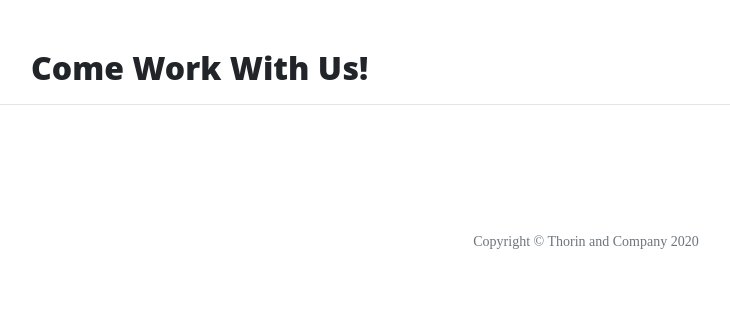
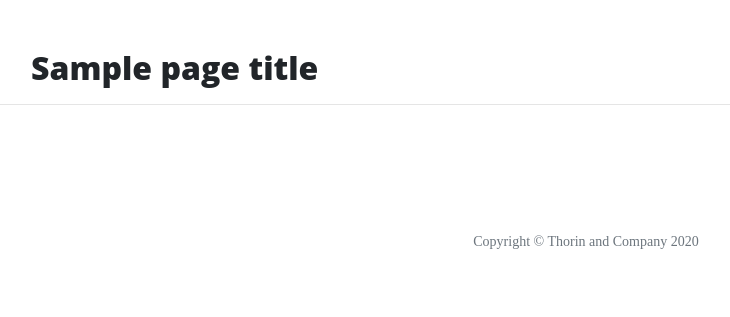
Before and after one commit to Andeweg01/Flask_firstApp, a Python web app: template flask/templates/careers.html in a window 1280 px wide. Shown: the part 629-946 px from the top of the page, without its empty margins (54-784 px from the left). Run offline with Jinja, Linux system fonts and the light colour scheme; the template is opened without the code that fills it: most values are stand-ins (such as "Sample title", 1, 10 or a date in 2020); some libraries are stand-ins or nearby versions.

Commit message:
data from backend to html templates added

```diff
--- a/flask/run.py
+++ b/flask/run.py
@@ -11,17 +11,17 @@ def index():
 
 @app.route('/about')
 def about():
-    return render_template("about.html")
+    return render_template("about.html", page_title="About")
 
 
 @app.route('/contact')
 def contact():
-    return render_template("contact.html")
+    return render_template("contact.html", page_title="Contact")
 
 
 @app.route('/careers')
 def careers():
-    return render_template("careers.html")
+    return render_template("careers.html", page_title="Careers")
 
 
 if __name__ == '__main__':
--- a/flask/templates/about.html
+++ b/flask/templates/about.html
@@ -1,5 +1,5 @@
 {% extends 'base.html' %} {% block content %}
-<h2>About</h2>
+<h2>{{ page_title }}</h2>
 <p>
 	The formation of the group grew out of a meeting Gandalf had with Thorin in Bree which kindled Thorin's interest in
 	recapturing his long lost family inheritance. (Thorin's grandfather had been the king of the Lonely Mountain when
--- a/flask/templates/careers.html
+++ b/flask/templates/careers.html
@@ -1,3 +1,3 @@
 {% extends 'base.html' %} {% block content %}
-<h2>Come Work With Us!</h2>
+<h2>{{ page_title }}</h2>
 {% endblock %}
--- a/flask/templates/contact.html
+++ b/flask/templates/contact.html
@@ -1,3 +1,3 @@
 {% extends 'base.html' %} {% block content %}
-<h1>Contact Us!</h1>
+<h2>{{ page_title }}</h2>
 {% endblock %}
```
